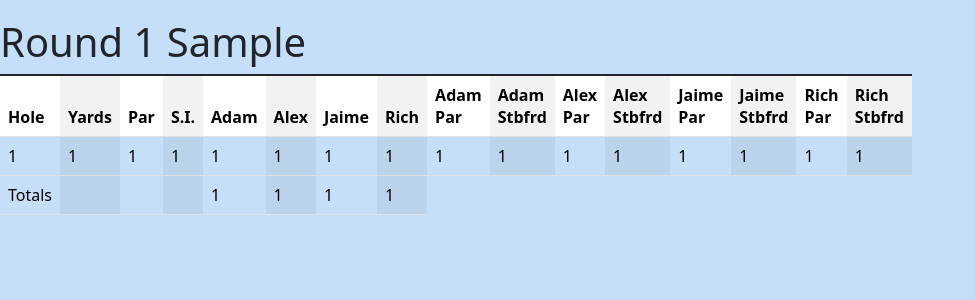
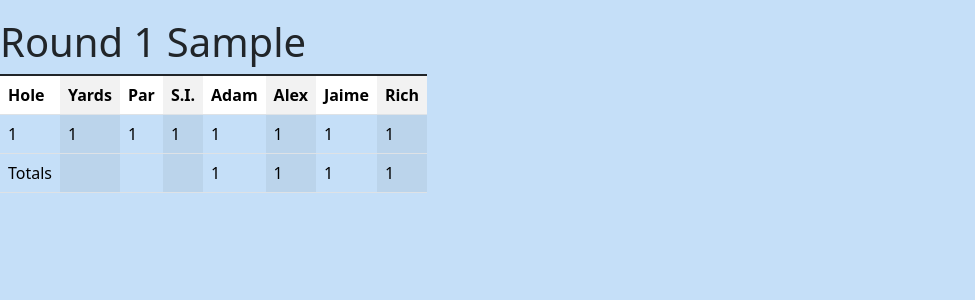
Before and after one commit to rgl1892/golf, a Django app: page /scoringreadlist/1/ in a window 1280 px wide. Shown: the part 66-366 px from the top of the page, without its empty margins (0-975 px from the left). Run offline with Django 4.2, Linux system fonts and the light colour scheme; tables that the repository leaves empty hold one stand-in row (values such as "Sample post").

```diff
--- a/courses/templates/courses/login.html
+++ b/courses/templates/courses/login.html
@@ -1,10 +1,11 @@
 {% extends 'courses/base.html' %}
 {% block content%}
-
+<div class="container"></div>
 {{error}}
 <form method="POST">
     {% csrf_token %}
     {{form}}
     <input type="submit" value="Log In">
 </form>
+</div>
 {% endblock %}
--- a/courses/templates/courses/scoringReadlistRound.html
+++ b/courses/templates/courses/scoringReadlistRound.html
@@ -19,14 +19,14 @@
       <th>Alex</th>
       <th>Jaime</th>
       <th>Rich</th>
-      <th>Adam Par</th>
-      <th>Adam Stbfrd</th>
-      <th>Alex Par</th>
-      <th>Alex Stbfrd</th>
-      <th>Jaime Par</th>
-      <th>Jaime Stbfrd</th>
-      <th>Rich Par</th>
-      <th>Rich Stbfrd</th>
+      <th class="vis">Adam Par</th>
+      <th class="vis">Adam Stbfrd</th>
+      <th class="vis">Alex Par</th>
+      <th class="vis">Alex Stbfrd</th>
+      <th class="vis">Jaime Par</th>
+      <th class="vis">Jaime Stbfrd</th>
+      <th class="vis">Rich Par</th>
+      <th class="vis">Rich Stbfrd</th>
     </tr>
   </thead>
   <tbody>
@@ -43,14 +43,14 @@
       <td>{% if hole.alex %}{{hole.alex}}{% endif %}</td>
       <td>{% if hole.jaime %}{{hole.jaime}}{% endif %}</td>
       <td>{% if hole.rich %}{{hole.rich}}{% endif %}</td>
-      <td>{% if hole.adam %}{{hole.adam_to_par}}{% endif %}</td>
-      <td>{% if hole.adam %}{{hole.adam_stable}}{% endif %}</td>
-      <td>{% if hole.alex %}{{hole.alex_to_par}}{% endif %}</td>
-      <td>{% if hole.alex %}{{hole.alex_stable}}{% endif %}</td>
-      <td>{% if hole.jaime %}{{hole.jaime_to_par}}{% endif %}</td>
-      <td>{% if hole.jaime %}{{hole.jaime_stable}}{% endif %}</td>
-      <td>{% if hole.rich %}{{hole.rich_to_par}}{% endif %}</td>
-      <td>{% if hole.rich %}{{hole.rich_stable}}{% endif %}</td>
+      <td class="vis">{% if hole.adam %}{{hole.adam_stable}}{% endif %}</td>
+      <td class="vis">{% if hole.alex %}{{hole.alex_to_par}}{% endif %}</td>
+      <td class="vis">{% if hole.adam %}{{hole.adam_to_par}}{% endif %}</td>
+      <td class="vis">{% if hole.alex %}{{hole.alex_stable}}{% endif %}</td>
+      <td class="vis">{% if hole.jaime %}{{hole.jaime_to_par}}{% endif %}</td>
+      <td class="vis">{% if hole.jaime %}{{hole.jaime_stable}}{% endif %}</td>
+      <td class="vis">{% if hole.rich %}{{hole.rich_to_par}}{% endif %}</td>
+      <td class="vis">{% if hole.rich %}{{hole.rich_stable}}{% endif %}</td>
 
    </tr>
    {% endfor %}
--- a/courses/templates/courses/scoringreadlist.html
+++ b/courses/templates/courses/scoringreadlist.html
@@ -1,7 +1,7 @@
 {% extends 'courses/base.html' %}
 
 {% block content %}
-
+<div class="container">
 <a href="{% url 'home' %}">Home</a><br>
 {% for play in round %}
 <a href="{{play.round_number}}">{{play}}</a>
@@ -10,7 +10,8 @@
 
 
 {% endfor %}
-</form>
+</div>
+
 {{hole}}
 
 
--- a/courses/templates/courses/scoringview.html
+++ b/courses/templates/courses/scoringview.html
@@ -19,7 +19,7 @@
   <thead>
   <tr>
       <th>Hole</th>
-      <th class="vis">Yards</th>
+      <th>Yards</th>
       <th class="vis">Par</th>
       <th class="vis">S.I.</th>
       <th>Adam</th>
@@ -43,7 +43,7 @@
 
     <tr>
       <td>{{ hole.hole.hole }}</td>
-      <td class="vis">{{ hole.hole.yards }}</td>
+      <td>{{ hole.hole.yards }}</td>
       <td class="vis">{{ hole.hole.par }}</td>
       <td class="vis">{{ hole.hole.stroke_index }}</td>
       <td><input type="text" name="adam" inputmode="numeric" pattern="[0-9]*" id="" size="3" value="{% if hole.adam %}{{hole.adam}}{% endif %}" min=1 oninput="this.value = Math.abs(this.value)"></td>
@@ -63,7 +63,7 @@
    {% endfor %}
    <tr>
     <td>Totals</td>
-    <td class="vis"></td>
+    <td></td>
     <td class="vis"></td>
     <td class="vis"></td>
     <td>{{total.adam.total}}</td>
```
